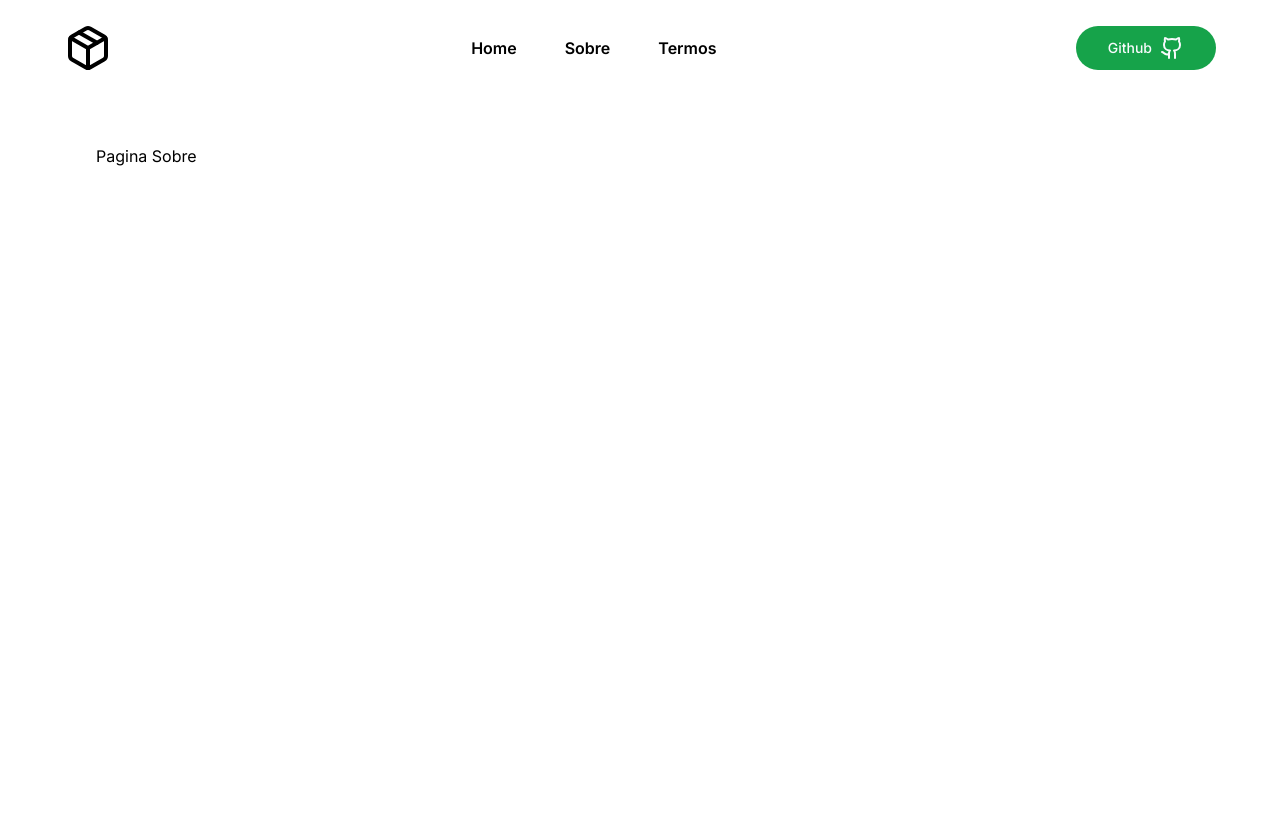
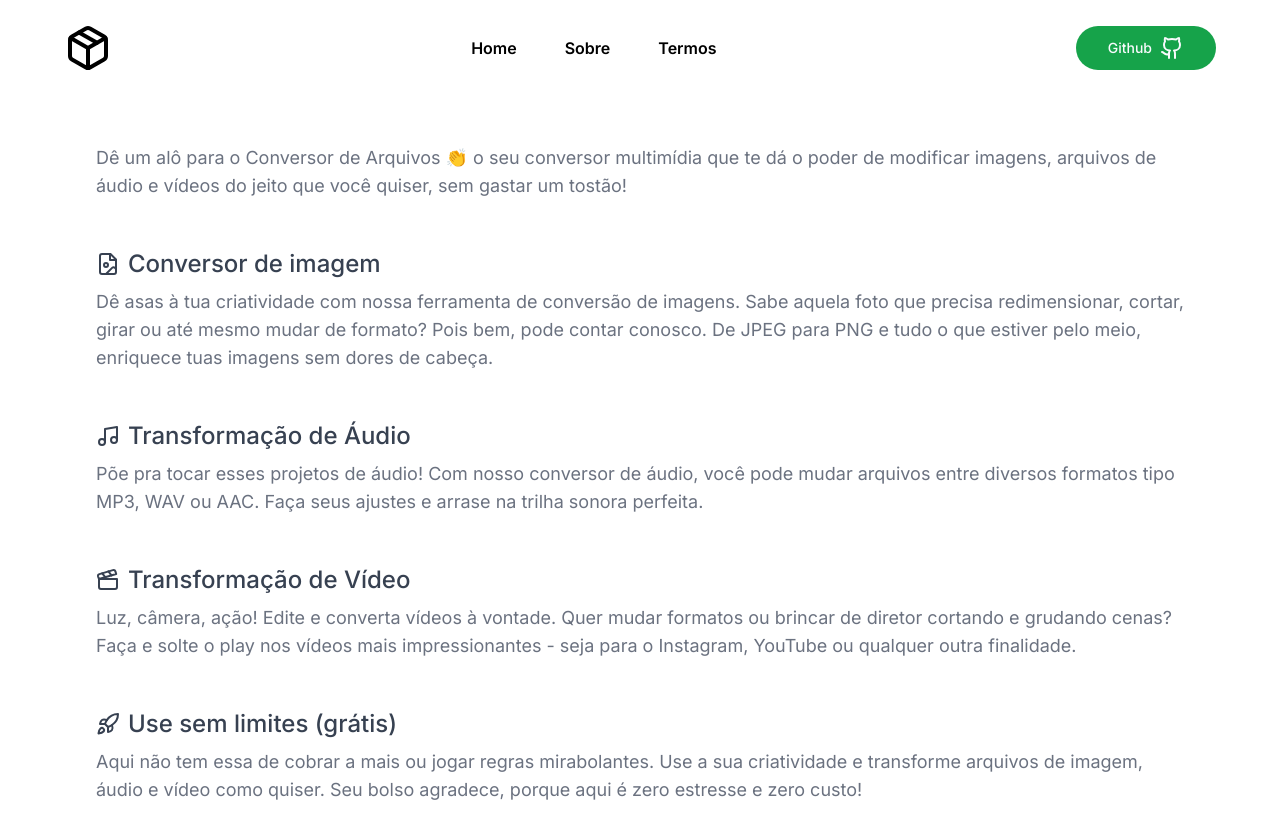
Before and after one commit to marciofrancalima/file-converter, a Next.js app: page /about in a window 1280 px wide. Before the commit the page ends 800 px from the top, so only its background shows below. Built offline with nearby package versions, Linux system fonts and the light colour scheme.

Commit message:
feat: add content to about page

```diff
--- a/src/app/about/page.tsx
+++ b/src/app/about/page.tsx
@@ -1,5 +1,66 @@
+import { FileImage, Music, Clapperboard, Rocket } from 'lucide-react'
+
 export const About = () => {
-  return <h2>Pagina Sobre</h2>
+  return (
+    <div className="text-md space-y-12 pb-4 text-gray-500 md:pb-8 md:text-lg">
+      <p>
+        Dê um alô para o Conversor de Arquivos 👏 o seu conversor multimídia que
+        te dá o poder de modificar imagens, arquivos de áudio e vídeos do jeito
+        que você quiser, sem gastar um tostão!
+      </p>
+
+      <div className="space-y-2">
+        <h2 className="flex items-center gap-2 text-xl font-medium text-gray-700 md:text-2xl">
+          <FileImage />
+          Conversor de imagem
+        </h2>
+        <p>
+          Dê asas à tua criatividade com nossa ferramenta de conversão de
+          imagens. Sabe aquela foto que precisa redimensionar, cortar, girar ou
+          até mesmo mudar de formato? Pois bem, pode contar conosco. De JPEG
+          para PNG e tudo o que estiver pelo meio, enriquece tuas imagens sem
+          dores de cabeça.
+        </p>
+      </div>
+
+      <div className="space-y-2">
+        <h2 className="flex items-center gap-2 text-xl font-medium text-gray-700 md:text-2xl">
+          <Music />
+          Transformação de Áudio
+        </h2>
+        <p>
+          Põe pra tocar esses projetos de áudio! Com nosso conversor de áudio,
+          você pode mudar arquivos entre diversos formatos tipo MP3, WAV ou AAC.
+          Faça seus ajustes e arrase na trilha sonora perfeita.
+        </p>
+      </div>
+
+      <div className="space-y-2">
+        <h2 className="flex items-center gap-2 text-xl font-medium text-gray-700 md:text-2xl">
+          <Clapperboard />
+          Transformação de Vídeo
+        </h2>
+        <p>
+          Luz, câmera, ação! Edite e converta vídeos à vontade. Quer mudar
+          formatos ou brincar de diretor cortando e grudando cenas? Faça e solte
+          o play nos vídeos mais impressionantes - seja para o Instagram,
+          YouTube ou qualquer outra finalidade.
+        </p>
+      </div>
+
+      <div className="space-y-2">
+        <h2 className="flex items-center gap-2 text-xl font-medium text-gray-700 md:text-2xl">
+          <Rocket />
+          Use sem limites (grátis)
+        </h2>
+        <p>
+          Aqui não tem essa de cobrar a mais ou jogar regras mirabolantes. Use a
+          sua criatividade e transforme arquivos de imagem, áudio e vídeo como
+          quiser. Seu bolso agradece, porque aqui é zero estresse e zero custo!
+        </p>
+      </div>
+    </div>
+  )
 }
 
 export default About
```
